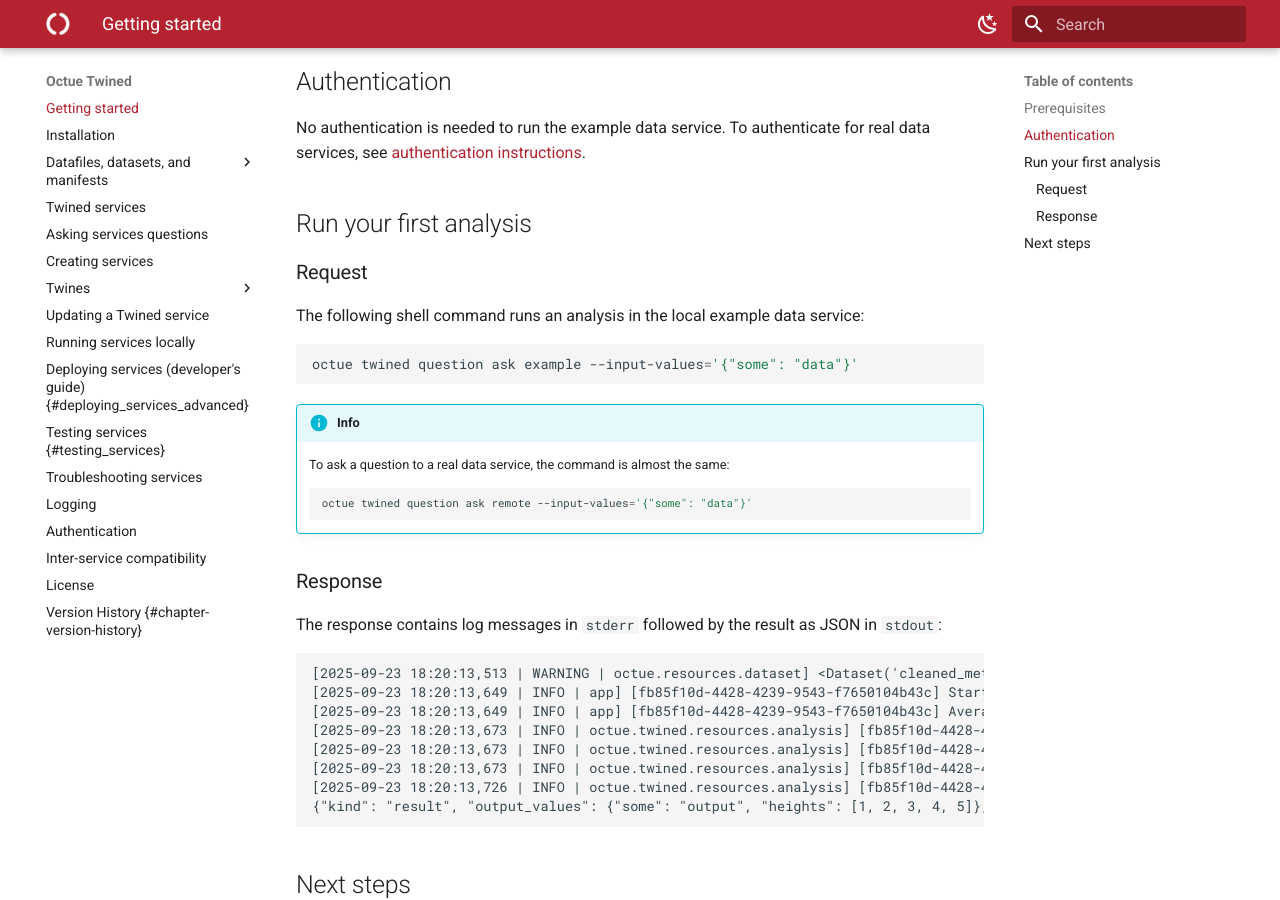
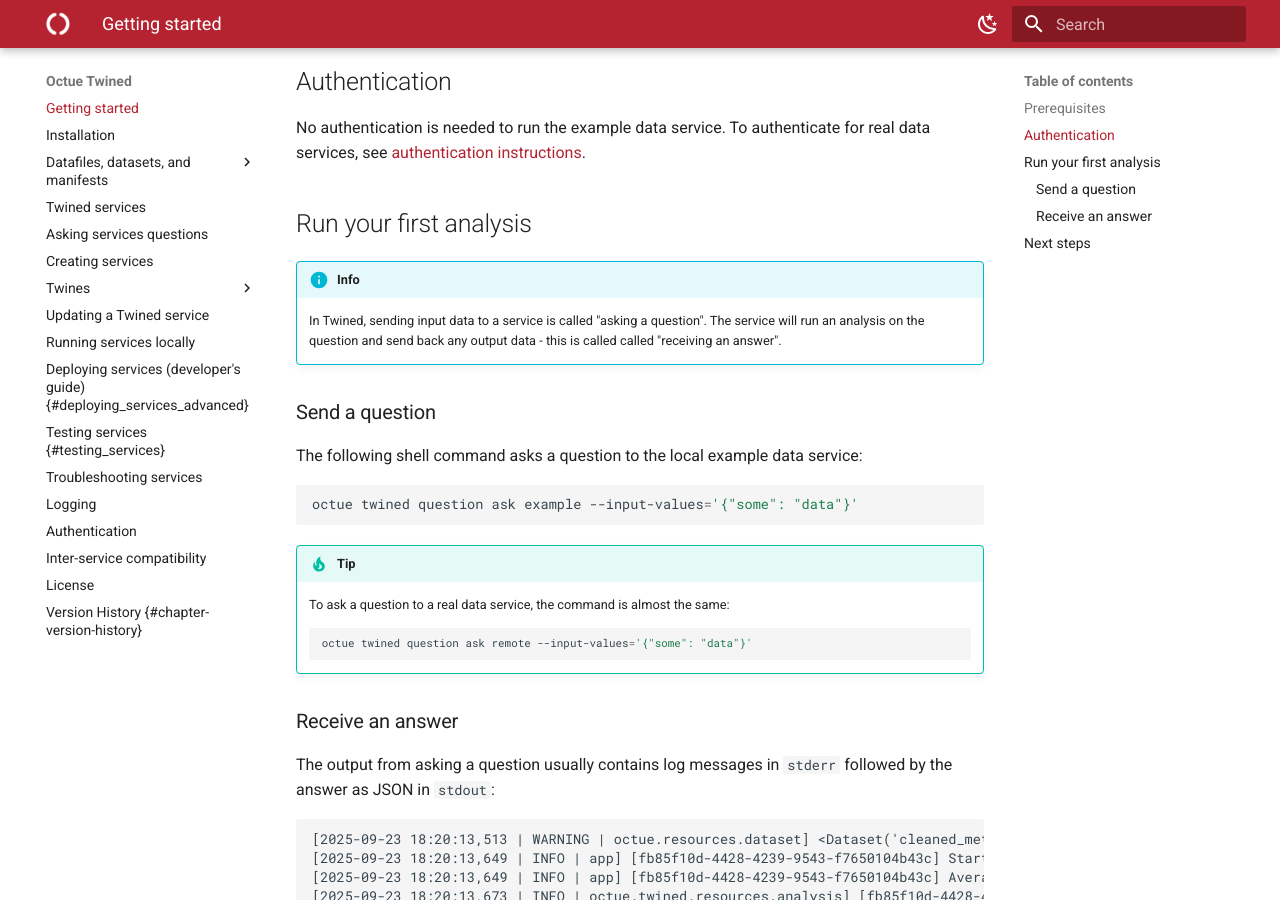
Before and after one commit to octue/octue-sdk-python, an MkDocs documentation site: the page built from docs/index.md, in a window 1280 px wide and 900 px high, scrolled down 583 px. Built offline with MkDocs 1.6.1 and Material for MkDocs 9.7.7, drawn with Linux system fonts in a browser that asks for light colours; plug-ins that fetch from the network failed and are left out.

Commit message:
DOC: Explain question/answer terminology

````diff
--- a/docs/index.md
+++ b/docs/index.md
@@ -28,15 +28,20 @@
 
 ## Run your first analysis
 
-### Request
+!!! info
 
-The following shell command runs an analysis in the local example data service:
+    In Twined, sending input data to a service is called "asking a question". The service will run an analysis on the
+    question and send back any output data - this is called called "receiving an answer".
+
+### Send a question
+
+The following shell command asks a question to the local example data service:
 
 ```shell
 octue twined question ask example --input-values='{"some": "data"}'
 ```
 
-!!! info
+!!! tip
 
     To ask a question to a real data service, the command is almost the same:
 
@@ -44,9 +49,9 @@
     octue twined question ask remote --input-values='{"some": "data"}'
     ```
 
-### Response
+### Receive an answer
 
-The response contains log messages in `stderr` followed by the result as JSON in `stdout`:
+The output from asking a question usually contains log messages in `stderr` followed by the answer as JSON in `stdout`:
 
 ```text
 [2025-09-23 18:20:13,513 | WARNING | octue.resources.dataset] <Dataset('cleaned_met_mast_data')> is empty at instantiation time (path 'cleaned_met_mast_data').
````
